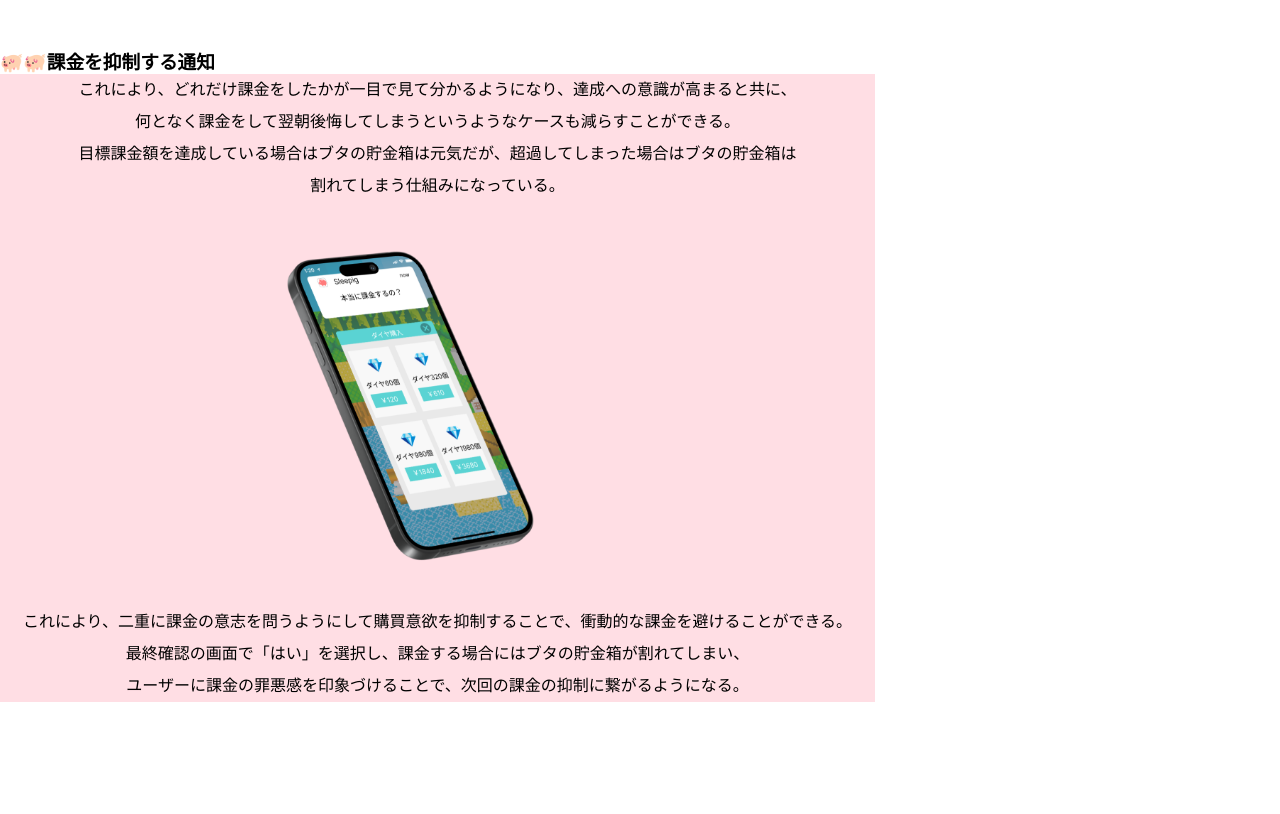
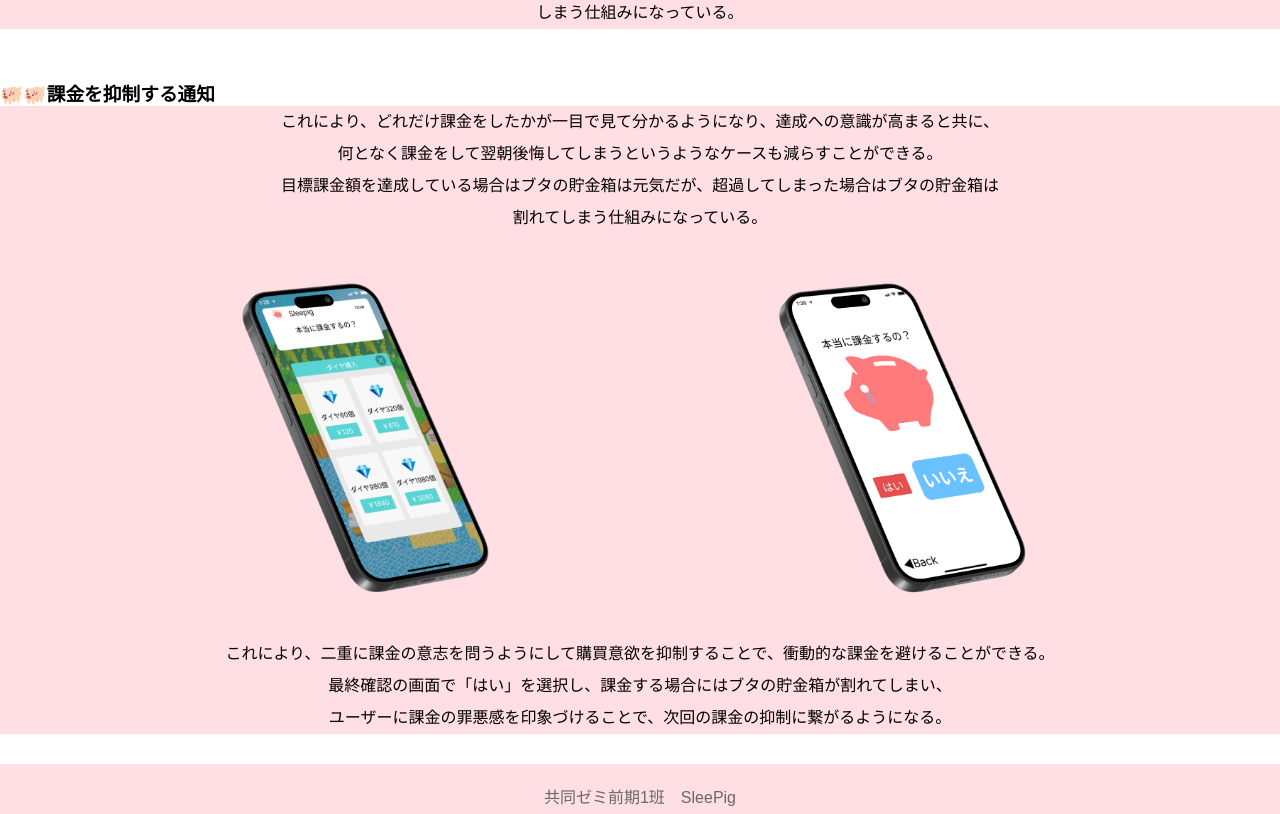
Before and after one commit to 0820kuraya/sleepig, a plain HTML site: page index.html in a window 1280 px wide. Shown: the part 2799-3613 px from the top of the page. Before the commit the page ends 3531 px from the top, so only its background shows below. Drawn offline with Linux system fonts and the light colour scheme.

Commit message:
Add files via upload

```diff
--- a/css/zemi.css
+++ b/css/zemi.css
@@ -100,7 +100,7 @@ h2 {
   height: 400px;
 }
 #tokutyou {
-  text-align: left;
+  text-align: center;
   margin-left: 20px;
 }
 .kinou1 {
@@ -108,8 +108,7 @@ h2 {
   margin-left: 150px;
 }
 .about3 {
-  width: 70%;
-  height: 9.5%;
+  text-align: center;
   background: rgb(255, 222, 228);
   top: 240px;
   left: 0;
@@ -123,20 +122,22 @@ h2 {
 }
 .kinou2 {
   height: 400px;
-  margin-left: 150px;
+}
+.kinou4 {
+  height: 400px;
 }
 .about4 {
-  width: 70%;
-  height: 9.5%;
+  text-align: center;
   background: rgb(255, 222, 228);
-  top: 935px;
-  right: 0;
-  z-index: -1;
 }
 .kinou_2 {
   text-align: center;
 }
 .kakinn {
-  margin-right: 30px;
   margin-bottom: 30px;
 }
+#saigo {
+  background-color: rgb(255, 222, 228);
+  text-align: center;
+  color: dimgray;
+}
--- a/index.html
+++ b/index.html
@@ -58,6 +58,7 @@
         <h3>🐖<span class="font_change">課金の見える化</span></h3>
         <div class="about3">
           <p class="kinou_1">
+            <br />
             ホーム画面の「確認する」ボタンをタップすると、今月の課金額が目標課金額の何パーセントを占めているか
             <br />をブタの貯金箱に表示される。
             <br />課金として利用されるとその目標金額が減っていき、その表示される金額が今月使用できる残りの金額となる。
@@ -83,6 +84,7 @@
             <br />割れてしまう仕組みになっている。
           </p>
           <img class="kinou2" src="image/kinou2.png" />
+          <img class="kinou4" src="image/kinou4.png" />
           <p class="kinou_2">
             これにより、二重に課金の意志を問うようにして購買意欲を抑制することで、衝動的な課金を避けることができる。
             <br />最終確認の画面で「はい」を選択し、課金する場合にはブタの貯金箱が割れてしまい、
@@ -93,3 +95,7 @@
     </article>
   </main>
 </body>
+<footer id="saigo">
+  <br />
+  <p>共同ゼミ前期1班　SleePig</p>
+</footer>
```
Also changed, not shown: image/kinou4.png (added).
